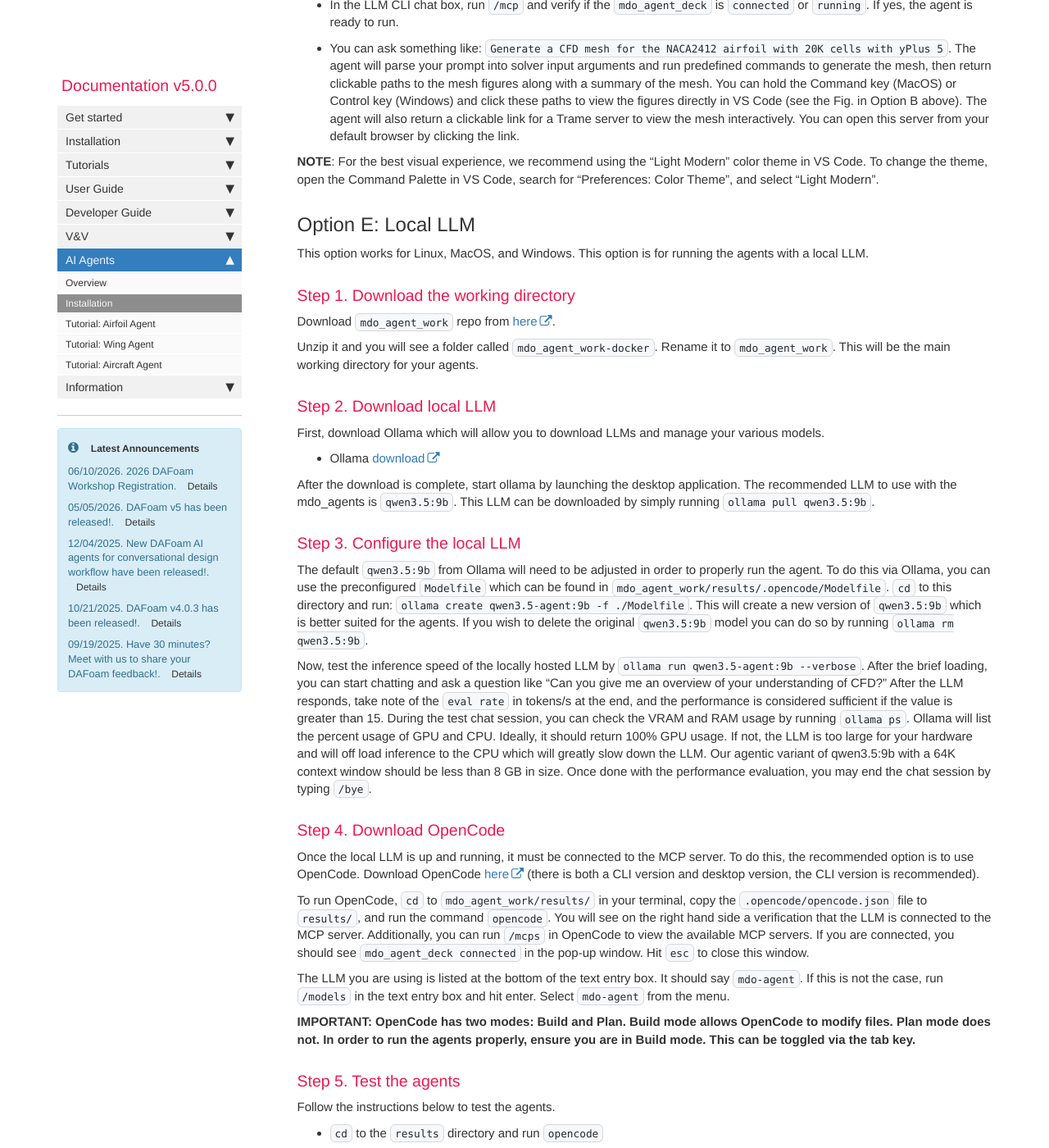
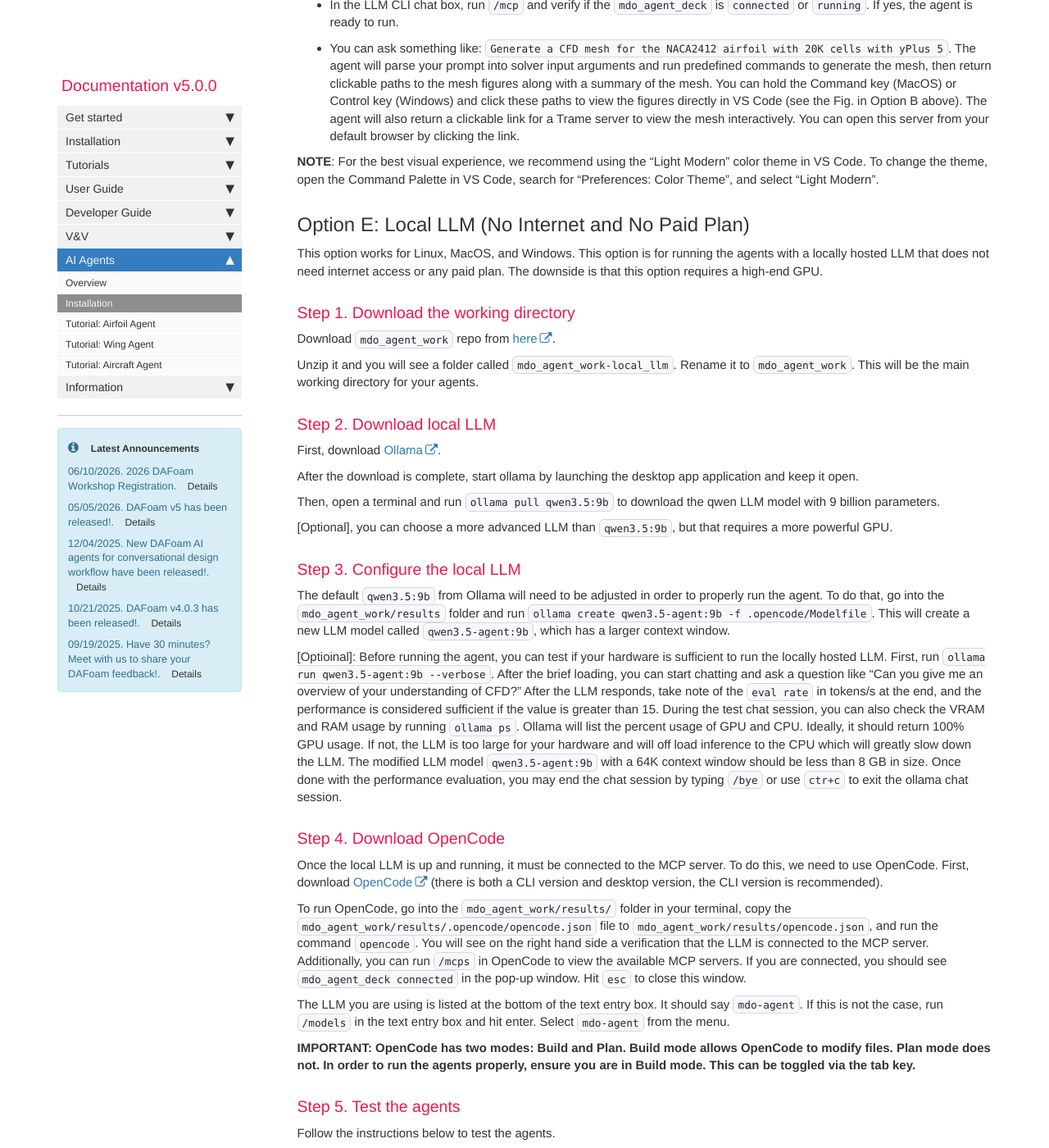
Before and after one commit to DAFoam/DAFoam.github.io, a Jekyll site: the page built from pages/mydoc/mydoc_ai_agent_installation.md, in a window 1280 px wide and 1400 px high, scrolled down 8517 px. Shown: the whole window at 82% size. Built offline with Jekyll 4.4.1, drawn with Linux system fonts in a browser that asks for light colours; comment, search, counter and statistics services are not loaded; some of the changed text lies outside the part shown.

Commit message:
content update

```diff
--- a/pages/mydoc/mydoc_ai_agent_installation.md
+++ b/pages/mydoc/mydoc_ai_agent_installation.md
@@ -322,32 +322,37 @@ agent --yolo
 
 **NOTE**: For the best visual experience, we recommend using the "Light Modern" color theme in VS Code. To change the theme, open the Command Palette in VS Code, search for "Preferences: Color Theme", and select "Light Modern".
 
-## Option E: Local LLM
+## Option E: Local LLM (No Internet and No Paid Plan)
 
-This option works for Linux, MacOS, and Windows. This option is for running the agents with a local LLM.
+This option works for Linux, MacOS, and Windows. This option is for running the agents with a locally hosted LLM that does not need internet access or any paid plan. The downside is that this option requires a high-end GPU.
 
 ### Step 1. Download the working directory
 
-Download `mdo_agent_work` repo from [here](https://github.com/DAFoam/mdo_agent_work/archive/refs/heads/docker.zip).
+Download `mdo_agent_work` repo from [here](https://github.com/DAFoam/mdo_agent_work/archive/refs/heads/local_llm.zip).
 
-Unzip it and you will see a folder called `mdo_agent_work-docker`. Rename it to `mdo_agent_work`. This will be the main working directory for your agents.
+Unzip it and you will see a folder called `mdo_agent_work-local_llm`. Rename it to `mdo_agent_work`. This will be the main working directory for your agents.
 
 ### Step 2. Download local LLM
-First, download Ollama which will allow you to download LLMs and manage your various models.
 
-- Ollama [download](https://ollama.com/download)
+First, download [Ollama](https://ollama.com/download).
 
-After the download is complete, start ollama by launching the desktop application. The recommended LLM to use with the mdo_agents is `qwen3.5:9b`. This LLM can be downloaded by simply running `ollama pull qwen3.5:9b`.
+After the download is complete, start ollama by launching the desktop app application and keep it open.
+
+Then, open a terminal and run `ollama pull qwen3.5:9b` to download the qwen LLM model with 9 billion parameters.
+
+[Optional], you can choose a more advanced LLM than `qwen3.5:9b`, but that requires a more powerful GPU.
 
 ### Step 3. Configure the local LLM
-The default `qwen3.5:9b` from Ollama will need to be adjusted in order to properly run the agent. To do this via Ollama, you can use the preconfigured `Modelfile` which can be found in `mdo_agent_work/results/.opencode/Modelfile`. `cd` to this directory and run: `ollama create qwen3.5-agent:9b -f ./Modelfile`. This will create a new version of `qwen3.5:9b` which is better suited for the agents. If you wish to delete the original `qwen3.5:9b` model you can do so by running `ollama rm qwen3.5:9b`.
 
-Now, test the inference speed of the locally hosted LLM by `ollama run qwen3.5-agent:9b --verbose`. After the brief loading, you can start chatting and ask a question like "Can you give me an overview of your understanding of CFD?" After the LLM responds, take note of the `eval rate` in tokens/s at the end, and the performance is considered sufficient if the value is greater than 15. During the test chat session, you can check the VRAM and RAM usage by running `ollama ps`. Ollama will list the percent usage of GPU and CPU. Ideally, it should return 100% GPU usage. If not, the LLM is too large for your hardware and will off load inference to the CPU which will greatly slow down the LLM. Our agentic variant of qwen3.5:9b with a 64K context window should be less than 8 GB in size. Once done with the performance evaluation, you may end the chat session by typing `/bye`.
+The default `qwen3.5:9b` from Ollama will need to be adjusted in order to properly run the agent. To do that, go into the `mdo_agent_work/results` folder and run `ollama create qwen3.5-agent:9b -f .opencode/Modelfile`. This will create a new LLM model called `qwen3.5-agent:9b`, which has a larger context window.
+
+[Optioinal]: Before running the agent, you can test if your hardware is sufficient to run the locally hosted LLM. First, run `ollama run qwen3.5-agent:9b --verbose`. After the brief loading, you can start chatting and ask a question like "Can you give me an overview of your understanding of CFD?" After the LLM responds, take note of the `eval rate` in tokens/s at the end, and the performance is considered sufficient if the value is greater than 15. During the test chat session, you can also check the VRAM and RAM usage by running `ollama ps`. Ollama will list the percent usage of GPU and CPU. Ideally, it should return 100% GPU usage. If not, the LLM is too large for your hardware and will off load inference to the CPU which will greatly slow down the LLM. The modified LLM model `qwen3.5-agent:9b` with a 64K context window should be less than 8 GB in size. Once done with the performance evaluation, you may end the chat session by typing `/bye` or use `ctr+c` to exit the ollama chat session.
 
 ### Step 4. Download OpenCode
-Once the local LLM is up and running, it must be connected to the MCP server. To do this, the recommended option is to use OpenCode. Download OpenCode [here](https://opencode.ai/download) (there is both a CLI version and desktop version, the CLI version is recommended).
 
-To run OpenCode, `cd` to `mdo_agent_work/results/` in your terminal, copy the `.opencode/opencode.json` file to `results/`, and run the command `opencode`. You will see on the right hand side a verification that the LLM is connected to the MCP server. Additionally, you can run `/mcps` in OpenCode to view the available MCP servers. If you are connected, you should see `mdo_agent_deck connected` in the pop-up window. Hit `esc` to close this window.
+Once the local LLM is up and running, it must be connected to the MCP server. To do this, we need to use OpenCode. First, download [OpenCode](https://opencode.ai/download) (there is both a CLI version and desktop version, the CLI version is recommended).
+
+To run OpenCode, go into the `mdo_agent_work/results/` folder in your terminal, copy the `mdo_agent_work/results/.opencode/opencode.json` file to `mdo_agent_work/results/opencode.json`, and run the command `opencode`. You will see on the right hand side a verification that the LLM is connected to the MCP server. Additionally, you can run `/mcps` in OpenCode to view the available MCP servers. If you are connected, you should see `mdo_agent_deck connected` in the pop-up window. Hit `esc` to close this window.
 
 The LLM you are using is listed at the bottom of the text entry box. It should say `mdo-agent`. If this is not the case, run `/models` in the text entry box and hit enter. Select `mdo-agent` from the menu.
 
```
